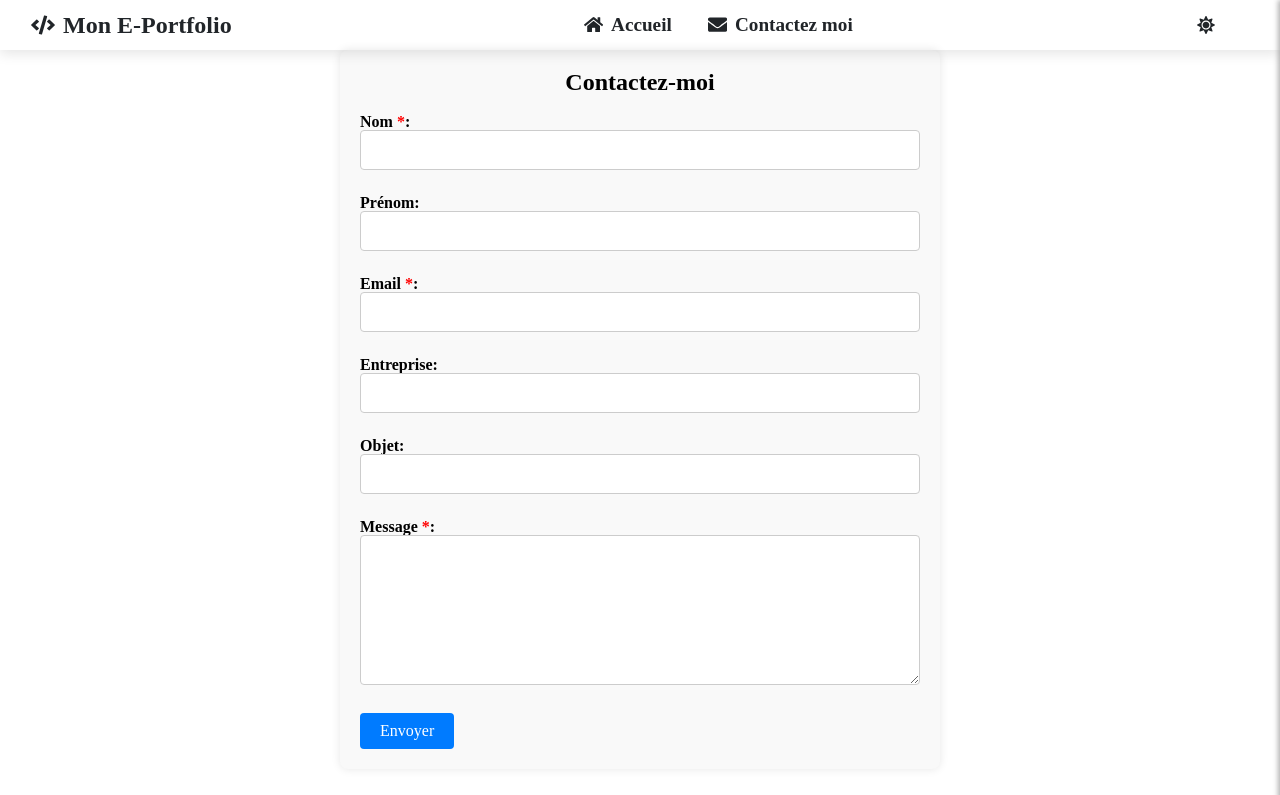
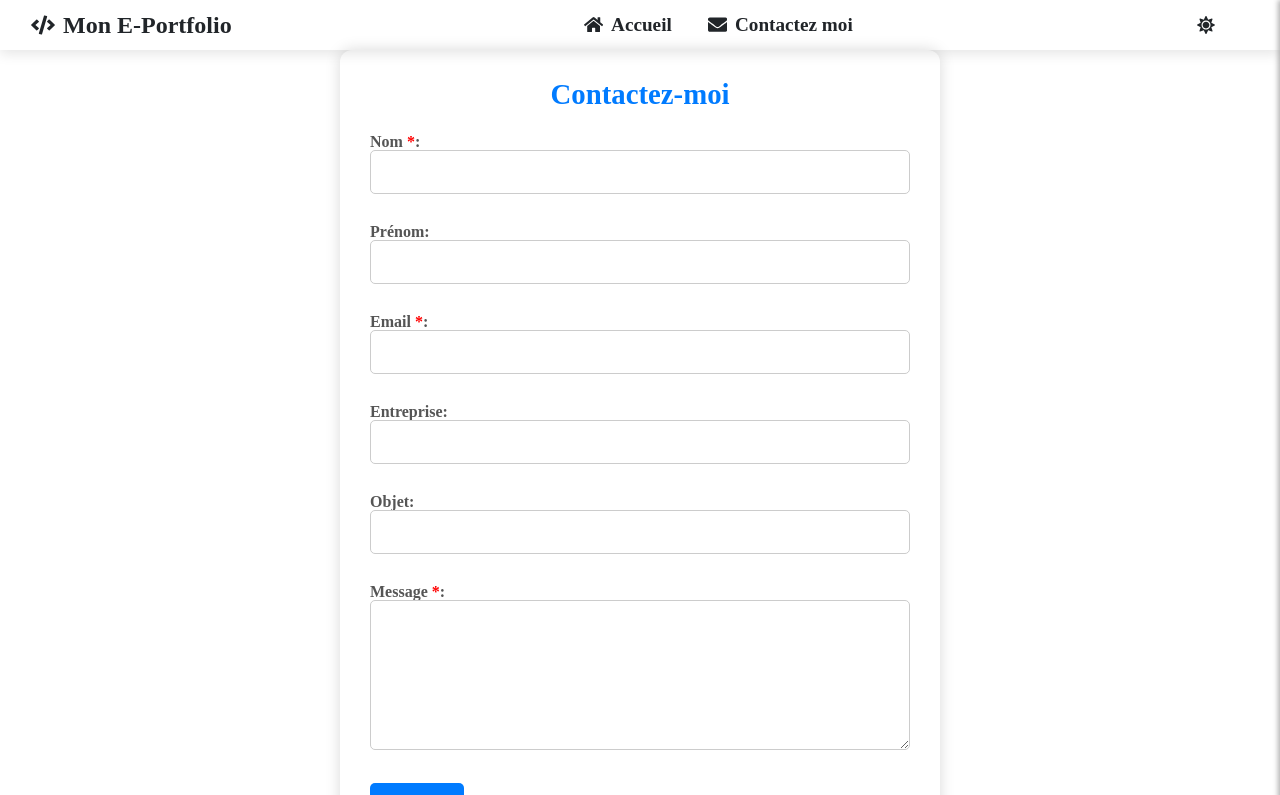
Before and after one commit to SoulLikePlayer/e-portfolio, a React (Create React App) app: page /ContactMe in a window 1280 px wide. Shown: the top 795 px of the page. Built offline with nearby package versions, Linux system fonts and the light colour scheme.

Commit message:
[UPDATE] : Amélioration du contact

```diff
--- a/package.json
+++ b/package.json
@@ -11,6 +11,7 @@
     "@testing-library/user-event": "^13.5.0",
     "concurrently": "^8.2.2",
     "emailjs-com": "^3.2.0",
+    "formik": "^2.4.6",
     "framer-motion": "^11.3.29",
     "i18next": "^23.11.5",
     "jquery": "^3.7.1",
@@ -30,7 +31,8 @@
     "react-slick": "^0.30.2",
     "slick-carousel": "^1.8.1",
     "three": "^0.167.1",
-    "web-vitals": "^2.1.4"
+    "web-vitals": "^2.1.4",
+    "yup": "^1.4.0"
   },
   "scripts": {
     "start": "react-scripts start",
--- a/src/components/pages/Contact.jsx
+++ b/src/components/pages/Contact.jsx
@@ -1,84 +1,121 @@
-import React, { useState } from "react";
+import React from "react";
+import { useFormik } from "formik";
+import * as Yup from "yup";
 import emailjs from "emailjs-com";
+import { motion } from "framer-motion";
 import "../../styles/page/Contact.css";
-import {motion} from "framer-motion";
-
 
 function Contact() {
-  const [formData, setFormData] = useState({
-    nom: "",
-    prenom: "",
-    email: "",
-    entreprise: "",
-    objet: "",
-    message: ""
+  const formik = useFormik({
+    initialValues: {
+      nom: "",
+      prenom: "",
+      email: "",
+      entreprise: "",
+      objet: "",
+      message: "",
+    },
+    validationSchema: Yup.object({
+      nom: Yup.string().required("Le nom est obligatoire"),
+      email: Yup.string()
+        .email("Adresse email invalide")
+        .required("L'email est obligatoire"),
+      message: Yup.string().required("Le message est obligatoire"),
+    }),
+    onSubmit: (values, { resetForm }) => {
+      emailjs
+        .send('service_alokbam', "template_tu0o3w8", values, 'LFlDCU3TiUNNJfMx9')
+        .then(
+          (result) => {
+            console.log(result.text);
+            alert("Message envoyé avec succès!");
+            resetForm();
+          },
+          (error) => {
+            console.log(error.text);
+            alert("Une erreur s'est produite, veuillez réessayer plus tard.");
+          }
+        );
+    },
   });
 
-  const handleSubmit = (e) => {
-    e.preventDefault();
-
-    if (!formData.nom || !formData.email || !formData.message) {
-      alert("Veuillez remplir les champs obligatoires: Nom, Email et Message");
-      return;
-    }
-
-    emailjs.send('service_alokbam', "template_tu0o3w8", formData, 'LFlDCU3TiUNNJfMx9')
-      .then((result) => {
-        console.log(result.text);
-        alert("Message envoyé avec succès!");
-        setFormData({
-          nom: "",
-          prenom: "",
-          email: "",
-          entreprise: "",
-          objet: "",
-          message: ""
-        });
-      }, (error) => {
-        console.log(error.text);
-        alert("Une erreur s'est produite, veuillez réessayer plus tard.");
-      });
-  };
-
-  const handleChange = (e) => {
-    const { name, value } = e.target;
-    setFormData(prevState => ({
-      ...prevState,
-      [name]: value
-    }));
-  };
-
   return (
-    <motion.div className="contact-container"
-    initial={{ opacity: 0, filter: 'blur(10px)' }}
-      animate={{ opacity: 1, filter: 'blur(0px)' }}
-      exit={{ opacity: 0, filter: 'blur(10px)' }}
-      transition={{ duration: 0.5, ease: 'easeInOut' }}>
+    <motion.div
+      className="contact-container"
+      initial={{ opacity: 0, filter: "blur(10px)" }}
+      animate={{ opacity: 1, filter: "blur(0px)" }}
+      exit={{ opacity: 0, filter: "blur(10px)" }}
+      transition={{ duration: 0.5, ease: "easeInOut" }}
+    >
       <h2 id="contact">Contactez-moi</h2>
-      <form onSubmit={handleSubmit}>
+      <form onSubmit={formik.handleSubmit}>
         <label>
           Nom <span>*</span>:
-          <input type="text" name="nom" value={formData.nom} onChange={handleChange} required />
+          <input
+            type="text"
+            name="nom"
+            onChange={formik.handleChange}
+            onBlur={formik.handleBlur}
+            value={formik.values.nom}
+          />
+          {formik.touched.nom && formik.errors.nom ? (
+            <div className="error">{formik.errors.nom}</div>
+          ) : null}
         </label>
         <label>
           Prénom:
-          <input type="text" name="prenom" value={formData.prenom} onChange={handleChange} />
+          <input
+            type="text"
+            name="prenom"
+            onChange={formik.handleChange}
+            onBlur={formik.handleBlur}
+            value={formik.values.prenom}
+          />
         </label>
         <label>
           Email <span>*</span>:
-          <input type="email" name="email" value={formData.email} onChange={handleChange} required />
+          <input
+            type="email"
+            name="email"
+            onChange={formik.handleChange}
+            onBlur={formik.handleBlur}
+            value={formik.values.email}
+          />
+          {formik.touched.email && formik.errors.email ? (
+            <div className="error">{formik.errors.email}</div>
+          ) : null}
         </label>
         <label>
           Entreprise:
-          <input type="text" name="entreprise" value={formData.entreprise} onChange={handleChange} />
+          <input
+            type="text"
+            name="entreprise"
+            onChange={formik.handleChange}
+            onBlur={formik.handleBlur}
+            value={formik.values.entreprise}
+          />
         </label>
         <label>
           Objet:
-          <input type="text" name="objet" value={formData.objet} onChange={handleChange} />
+          <input
+            type="text"
+            name="objet"
+            onChange={formik.handleChange}
+            onBlur={formik.handleBlur}
+            value={formik.values.objet}
+          />
         </label>
         <label>
           Message <span>*</span>:
-          <textarea name="message" value={formData.message} onChange={handleChange} required />
+          <textarea
+            name="message"
+            onChange={formik.handleChange}
+            onBlur={formik.handleBlur}
+            value={formik.values.message}
+          />
+          {formik.touched.message && formik.errors.message ? (
+            <div className="error">{formik.errors.message}</div>
+          ) : null}
         </label>
         <button type="submit">Envoyer</button>
       </form>
--- a/src/styles/page/Contact.css
+++ b/src/styles/page/Contact.css
@@ -3,47 +3,62 @@
 .contact-container {
   max-width: 600px;
   margin: 0 auto;
-    padding: 20px;
-    background-color: #f9f9f9;
-    border-radius: 8px;
-    box-shadow: 0 0 10px rgba(0, 0, 0, 0.1);
-    color:black;
+  padding: 30px;
+  background-color: #ffffff;
+  border-radius: 12px;
+  box-shadow: 0 0 15px rgba(0, 0, 0, 0.15);
+  color: #333;
+  transition: all 0.3s ease-in-out;
 }
 
 .contact-container h2 {
   text-align: center;
-    margin-bottom: 20px;
+  margin-bottom: 25px;
+  font-size: 1.8rem;
+  color: #007bff;
 }
 
 .contact-container label {
   display: block;
   margin-bottom: 10px;
   font-weight: bold;
+  color: #555;
 }
 
 .contact-container input[type="text"],
 .contact-container input[type="email"],
 .contact-container textarea {
   width: 100%;
-    padding: 10px;
-    margin-bottom: 15px;
+  padding: 12px;
+  margin-bottom: 20px;
   border: 1px solid #ccc;
-    border-radius: 4px;
-    font-size: 16px;
+  border-radius: 5px;
+  font-size: 1rem;
+  transition: all 0.3s ease;
 }
 
 .contact-container textarea {
   min-height: 150px;
 }
 
+.contact-container input[type="text"]:focus,
+.contact-container input[type="email"]:focus,
+.contact-container textarea:focus {
+  outline: none;
+  border-color: #007bff;
+  box-shadow: 0 0 8px rgba(0, 123, 255, 0.5);
+  background-color: #eef7ff;
+}
+
 .contact-container button {
   background-color: #007bff;
   color: #fff;
   border: none;
-    padding: 10px 20px;
-    font-size: 16px;
+  padding: 12px 20px;
+  font-size: 1rem;
   cursor: pointer;
-    border-radius: 4px;
+  border-radius: 5px;
+  transition: background-color 0.3s ease;
 }
 
 .contact-container button:hover {
@@ -55,12 +70,9 @@
   font-weight: bold;
 }
 
-.contact-container input[type="text"]:focus,
-.contact-container input[type="email"]:focus,
-.contact-container textarea:focus,
-.contact-container button:focus {
-    outline: none;
-    border-color: var(--primary-color-hover);
-    box-shadow: 0 0 5px var(--primary-color-hover);
-    background-color: #eef7ff;
+.error {
+  color: red;
+  font-size: 0.875rem;
+  margin-top: -10px;
+  margin-bottom: 10px;
 }
```
Also changed, not shown: 1 other file (tests, documents, lock files or other folders). Lines whose indentation alone changed are shown as unchanged.
